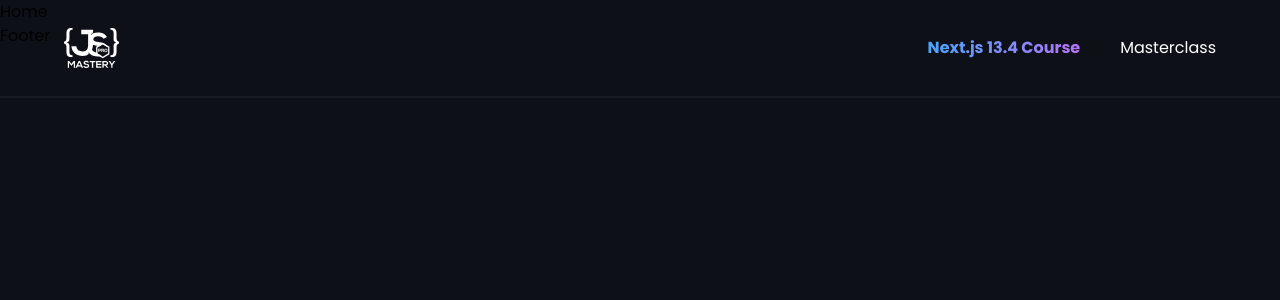
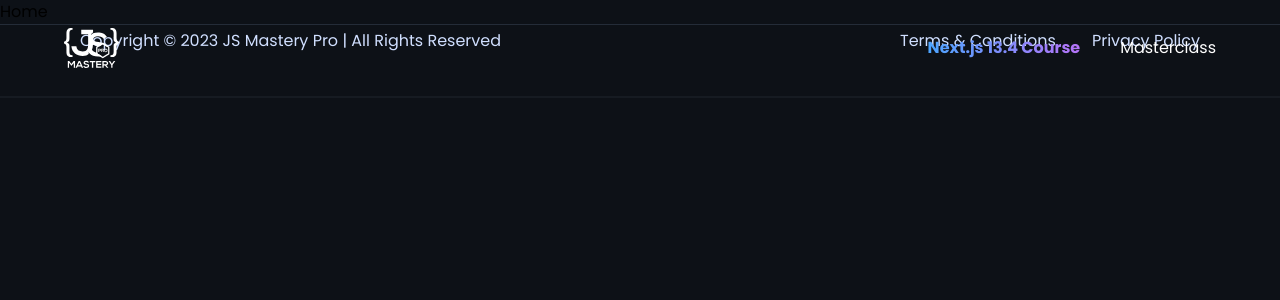
Before and after one commit to citixenken/jsmpro, a Next.js app: page / in a window 1280 px wide. Shown: the top 300 px of the page. Built offline with nearby package versions, Linux system fonts and the light colour scheme.

Commit message:
footer implementation

```diff
--- a/components/Footer.tsx
+++ b/components/Footer.tsx
@@ -1,7 +1,15 @@
-import React from "react";
+import Link from "next/link";
 
 const Footer = () => {
-  return <div>Footer</div>;
+  return (
+    <footer className="text-white-800 flex-between w-full gap-y-10 border-t border-black-400 bg-black-100 px-20 py-1 max-md:flex-col">
+      <p>Copyright &#169; 2023 JS Mastery Pro | All Rights Reserved</p>
+      <div className="flex gap-x-9">
+        <Link href="/terms-of-use">Terms & Conditions</Link>
+        <Link href="/privacy-policy">Privacy Policy</Link>
+      </div>
+    </footer>
+  );
 };
 
 export default Footer;
```
